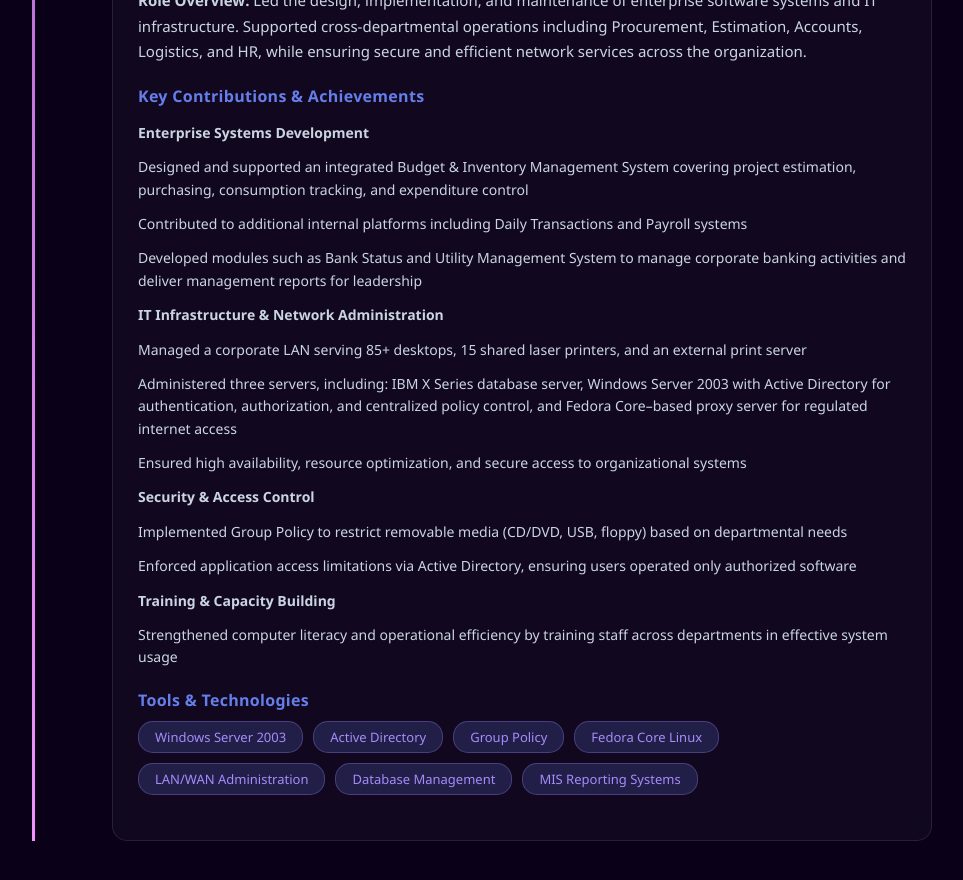
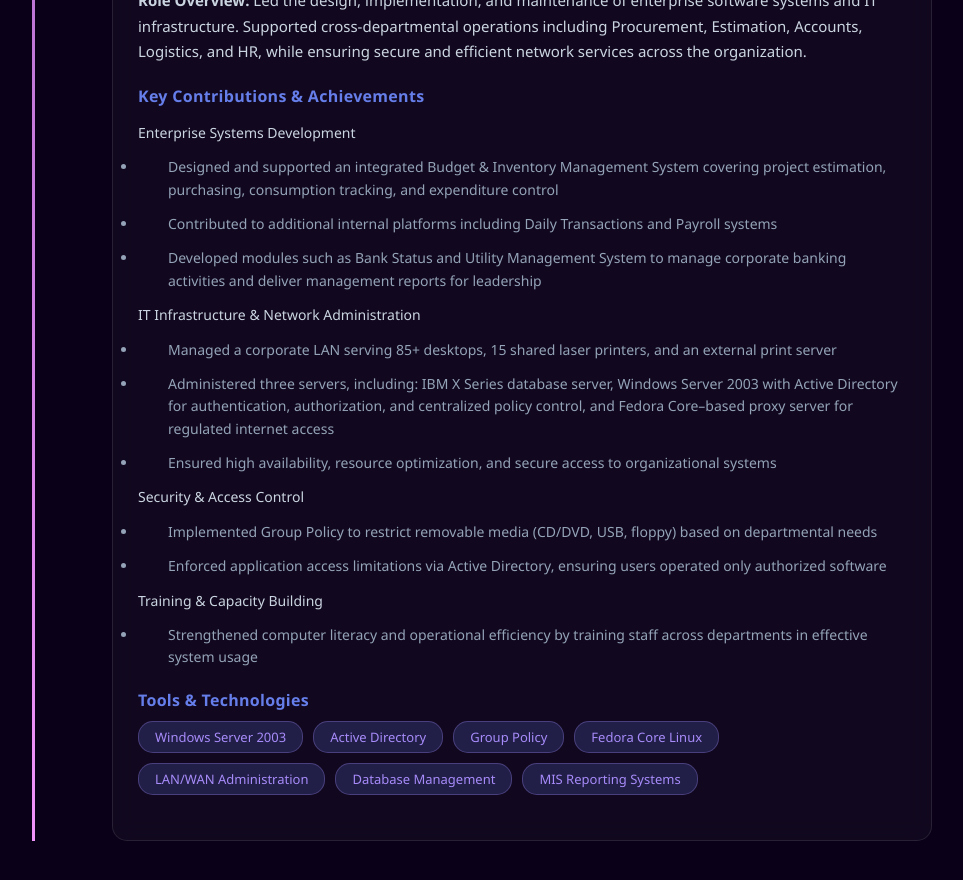
Before and after one commit to sarowar-alam/portfolio, a React (Vite) app: page / in a window 1280 px wide. Shown: the part 4440-5320 px from the top of the page, without its empty margins (158-1121 px from the left). Built offline with nearby package versions, Linux system fonts and the light colour scheme.

Commit message:
Apply bullet format with indentation to Navana Real Estate position sections

```diff
--- a/src/App.css
+++ b/src/App.css
@@ -511,6 +511,12 @@ nav button.active {
   margin-bottom: 0;
 }
 
+.timeline-highlights li.indented-item {
+  padding-left: 30px;
+  list-style-type: disc;
+  color: #94a3b8;
+}
+
 .timeline-content p + .timeline-highlights {
   margin-top: 15px;
 }
@@ -1466,6 +1472,10 @@ nav button.active {
   .timeline-highlights li {
     font-size: 13px;
     margin-bottom: 10px;
+  }
+
+  .timeline-highlights li.indented-item {
+    padding-left: 20px;
   }
 
   /* Project Grid Responsive */
--- a/src/App.jsx
+++ b/src/App.jsx
@@ -251,19 +251,19 @@ function App() {
                   <p className="role-overview"><strong>Role Overview:</strong> Led the design, implementation, and maintenance of enterprise software systems and IT infrastructure. Supported cross-departmental operations including Procurement, Estimation, Accounts, Logistics, and HR, while ensuring secure and efficient network services across the organization.</p>
                   <p className="section-header"><strong>Key Contributions & Achievements</strong></p>
                   <ul className="timeline-highlights">
-                    <li><strong>Enterprise Systems Development</strong></li>
-                    <li>Designed and supported an integrated Budget & Inventory Management System covering project estimation, purchasing, consumption tracking, and expenditure control</li>
-                    <li>Contributed to additional internal platforms including Daily Transactions and Payroll systems</li>
-                    <li>Developed modules such as Bank Status and Utility Management System to manage corporate banking activities and deliver management reports for leadership</li>
-                    <li><strong>IT Infrastructure & Network Administration</strong></li>
-                    <li>Managed a corporate LAN serving 85+ desktops, 15 shared laser printers, and an external print server</li>
-                    <li>Administered three servers, including: IBM X Series database server, Windows Server 2003 with Active Directory for authentication, authorization, and centralized policy control, and Fedora Core–based proxy server for regulated internet access</li>
-                    <li>Ensured high availability, resource optimization, and secure access to organizational systems</li>
-                    <li><strong>Security & Access Control</strong></li>
-                    <li>Implemented Group Policy to restrict removable media (CD/DVD, USB, floppy) based on departmental needs</li>
-                    <li>Enforced application access limitations via Active Directory, ensuring users operated only authorized software</li>
-                    <li><strong>Training & Capacity Building</strong></li>
-                    <li>Strengthened computer literacy and operational efficiency by training staff across departments in effective system usage</li>
+                    <li>Enterprise Systems Development</li>
+                    <li className="indented-item">Designed and supported an integrated Budget & Inventory Management System covering project estimation, purchasing, consumption tracking, and expenditure control</li>
+                    <li className="indented-item">Contributed to additional internal platforms including Daily Transactions and Payroll systems</li>
+                    <li className="indented-item">Developed modules such as Bank Status and Utility Management System to manage corporate banking activities and deliver management reports for leadership</li>
+                    <li>IT Infrastructure & Network Administration</li>
+                    <li className="indented-item">Managed a corporate LAN serving 85+ desktops, 15 shared laser printers, and an external print server</li>
+                    <li className="indented-item">Administered three servers, including: IBM X Series database server, Windows Server 2003 with Active Directory for authentication, authorization, and centralized policy control, and Fedora Core–based proxy server for regulated internet access</li>
+                    <li className="indented-item">Ensured high availability, resource optimization, and secure access to organizational systems</li>
+                    <li>Security & Access Control</li>
+                    <li className="indented-item">Implemented Group Policy to restrict removable media (CD/DVD, USB, floppy) based on departmental needs</li>
+                    <li className="indented-item">Enforced application access limitations via Active Directory, ensuring users operated only authorized software</li>
+                    <li>Training & Capacity Building</li>
+                    <li className="indented-item">Strengthened computer literacy and operational efficiency by training staff across departments in effective system usage</li>
                   </ul>
                   <p className="tools-header"><strong>Tools & Technologies</strong></p>
                   <div className="tech-stack" style={{marginTop: '10px'}}>
```
